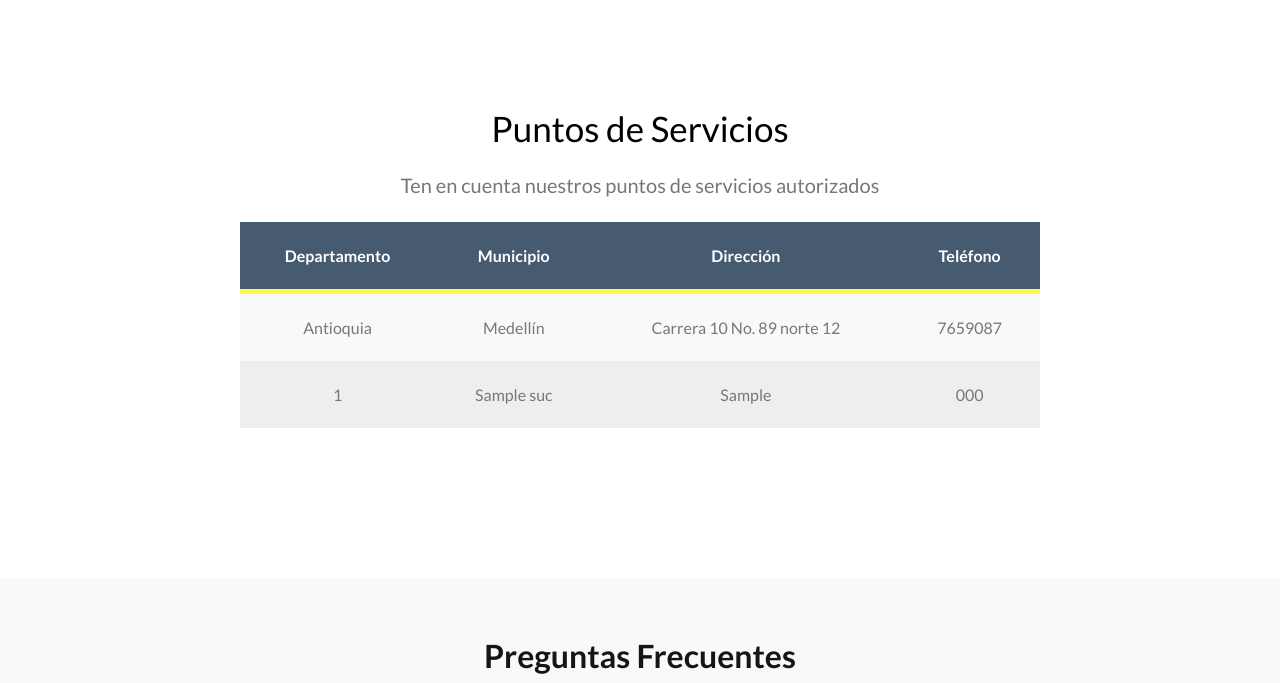
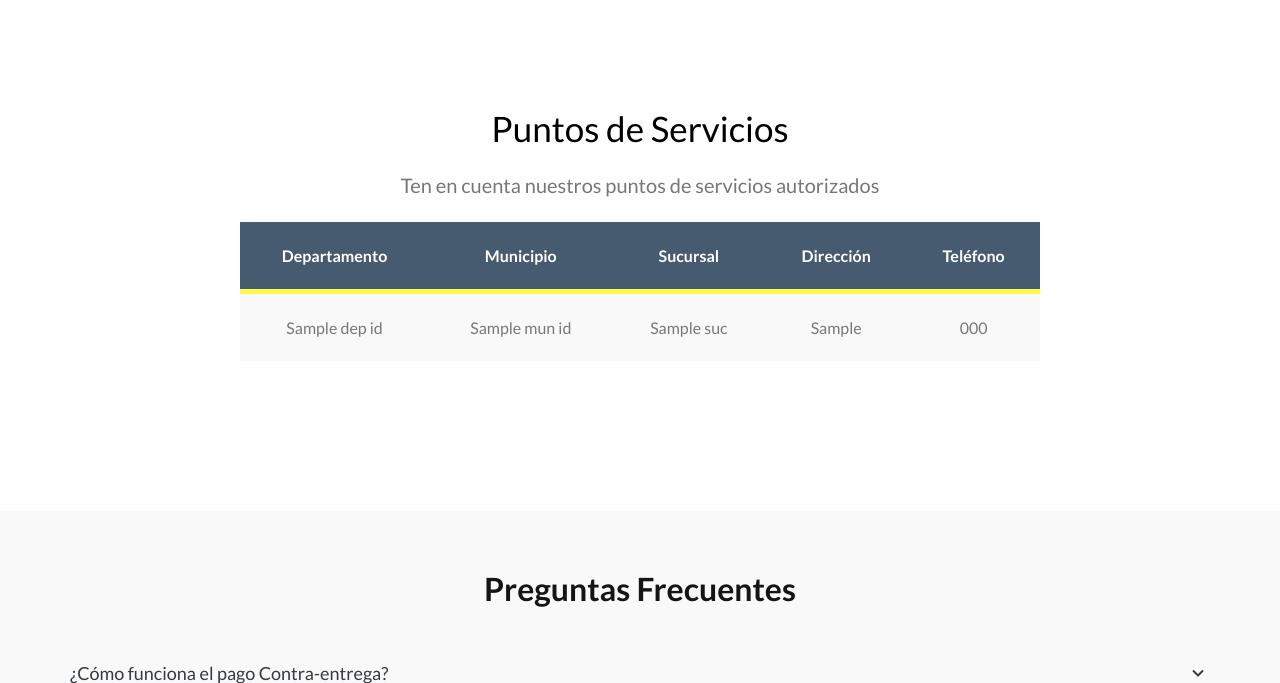
Before and after one commit to camilo-gc/enviosUP, a Django app: template empresa/templates/empresa/nosotros.html in a window 1280 px wide. Shown: the part 1361-2044 px from the top of the page. Run offline with Django 3.2, Linux system fonts and the light colour scheme; the template is opened without the code that fills it: most values are stand-ins (such as "Sample title", 1, 10 or a date in 2020); some libraries are stand-ins or nearby versions; some web fonts are replaced.

Commit message:
Mostrando datos en la tabla Puntos de Servicio con el municipio y ordenado por el id del Municipio

```diff
--- a/empresa/templates/empresa/nosotros.html
+++ b/empresa/templates/empresa/nosotros.html
@@ -113,20 +113,16 @@
 					<tr>
 						<th>Departamento</th>
 						<th>Municipio</th>
+						<th>Sucursal</th>
 						<th>Dirección</th>
 						<th>Teléfono</th>
 					</tr>
 				</thead>
-				<tr>
-						<td>Antioquia</td>
-						<td>Medellín</td>
-						<td>Carrera 10 No. 89 norte 12</td>
-						<td>7659087</td>
-				</tr>
 
 				{% for suc in sucu %}
 					<tr>
-						<td>{{suc.suc_id}}</td>
+						<td>{{suc.mun_id.dep_id.dep_nombre}}</td>
+						<td>{{suc.mun_id.mun_nombre}}</td>
 						<td>{{suc.suc_nombre}}</td>
 						<td>{{suc.suc_direccion}}</td>
 						<td>{{suc.suc_telefono}}</td>
--- a/empresa/urls.py
+++ b/empresa/urls.py
@@ -5,7 +5,7 @@ from empresa import views
 urlpatterns = [
     path('', views.index, name='home'),
     path('tarifas/', views.tarifas, name='tarifas'),
-    path('descrubrenos/', views.descubrenos, name='descubrenos'),
+    path('descubrenos/', views.descubrenos, name='descubrenos'),
     path('politicas/', views.politicas, name='politicas'),
     path('administracion/', views.administracion, name= 'administracion'),
     path('operacion/', views.operacional, name= 'operacion'),
--- a/empresa/views.py
+++ b/empresa/views.py
@@ -43,7 +43,7 @@ def tarifas(request):
 
 
 def descubrenos(request):
-    sucursales = Sucursal.objects.all()
+    sucursales = Sucursal.objects.select_related('mun_id').order_by('mun_id')
     return render(request, 'empresa/nosotros.html',{'sucu':sucursales})
 
 def politicas(request):
```
